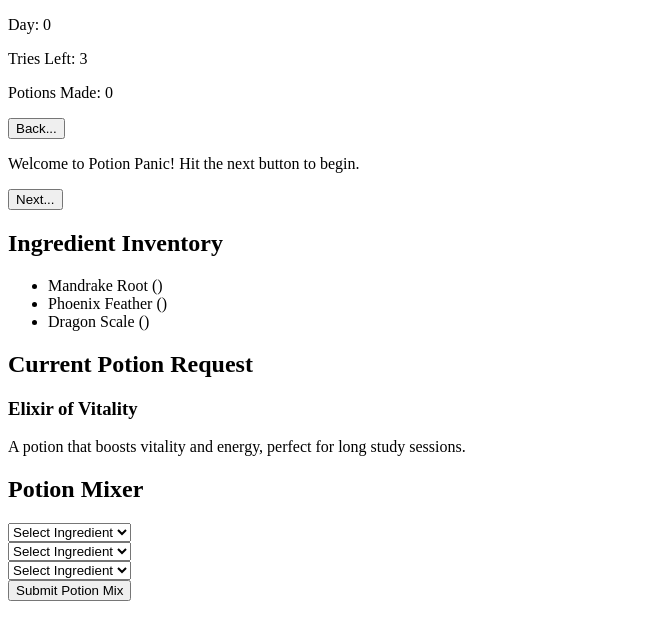
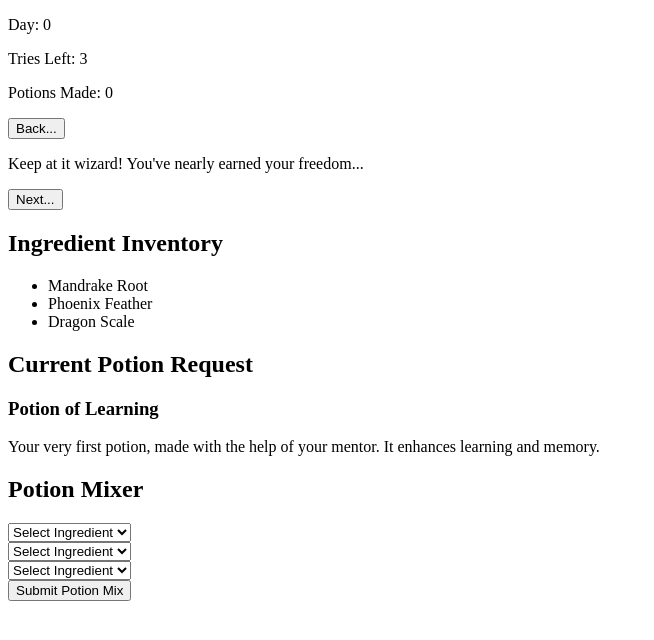
Before and after one commit to shaan-exe/atdp-potionpanic, a Vue app: page / in a window 1280 px wide. Shown: the top 640 px of the page, without its empty margins (0-654 px from the left). Built offline with nearby package versions, Linux system fonts and the light colour scheme.

Commit message:
SAVE - commit to transfer devices. No major changes.

```diff
--- a/src/App.vue
+++ b/src/App.vue
@@ -23,6 +23,7 @@ export default {
       gameData: store.gameData,
       requestKey: 0,
       feedbackPanelKey: 0,
+      gameTrackerKey: 0,
     }
   },
   methods: {
@@ -35,9 +36,6 @@ export default {
       } else {
         this.gameState = 'ongoing'
       }
-    },
-    handleRequestChange(newRequest) {
-      this.gameData.currentRequest = newRequest
     },
     handleDayChange() {
       this.gameData.dayProgress += 1
@@ -64,6 +62,10 @@ export default {
         this.feedbackPanelKey += 1
       }
     },
+    refreshGameTracker() {
+      console.log('Refreshing game tracker...')
+      this.gameTrackerKey += 1
+    },
   },
   computed: {
     //these will be "checks" of the current game state, like whether the player has won or lost, or if the game is still ongoing.
@@ -80,7 +82,7 @@ export default {
     will be rendered as well. // following the wireframe, the components will be rendered in the
     following order: // 1. GameTracker // 2. FeedbackPanel // 3. IngredientInventory // 4.
     RequestDisplay // 5. PotionMixer -->
-    <GameTracker :gameData="gameData"></GameTracker>
+    <GameTracker :key="gameTrackerKey" :gameData="gameData"></GameTracker>
     <FeedbackPanel
       :key="feedbackPanelKey"
       @next-feedback="nextFeedback"
@@ -88,8 +90,12 @@ export default {
       :feedback="gameData.currentFeedback"
     ></FeedbackPanel>
     <IngredientInventory :inventoryData="gameData.inventory"></IngredientInventory>
-    <RequestDisplay :key="requestKey" @update-request="handleRequestChange"></RequestDisplay>
-    <PotionMixer :request="gameData.currentRequest" :inventory="gameData.inventory"></PotionMixer>
+    <RequestDisplay :key="requestKey"></RequestDisplay>
+    <PotionMixer
+      @updateGameTracker="refreshGameTracker"
+      :request="gameData.currentRequest"
+      :inventory="gameData.inventory"
+    ></PotionMixer>
   </main>
 </template>
 
--- a/src/json/ingredients.json
+++ b/src/json/ingredients.json
@@ -6,6 +6,7 @@
     "rarity": "common",
     "quantity": 1
   },
+
   {
     "name": "Phoenix Feather",
     "type": "magical",
--- a/src/json/potionrequests.json
+++ b/src/json/potionrequests.json
@@ -7,13 +7,13 @@
   },
   {
     "name": "Elixir of Vitality",
-    "ingredients": ["Phoenix Feather", "Mandrake Root"],
+    "ingredients": ["Phoenix Feather", "Mandrake Root", "Dragon Scale"],
     "rarity": "rare",
     "description": "A potion that boosts vitality and energy, perfect for long study sessions."
   },
   {
     "name": "Resilience Brew",
-    "ingredients": ["Dragon Scale", "Phoenix Feather"],
+    "ingredients": ["Dragon Scale", "Phoenix Feather", "Mandrake Root"],
     "rarity": "legendary",
     "description": "A powerful potion that enhances physical resilience and strength."
   }
--- a/src/main-components/GameTracker.vue
+++ b/src/main-components/GameTracker.vue
@@ -1,12 +1,12 @@
 <script>
 import store from '../shared-data/store.js'
 export default {
-  props: {
-    gameData: store.gameData,
-  },
+  props: {},
   components: {},
   data() {
-    return {}
+    return {
+      gameData: store.gameData,
+    }
   },
   methods: {
     // updateTracker()  Updates the visual tracker (day progress, current tries in the day + tries left, and other misc stats like total potions made, etc.)
--- a/src/main-components/PotionMixer.vue
+++ b/src/main-components/PotionMixer.vue
@@ -1,20 +1,24 @@
 <script>
 import MixerSlot from './sub-components/MixerSlot.vue'
-
+import store from '../shared-data/store.js'
 export default {
   components: {
     MixerSlot,
   },
   props: {
     inventory: Array,
-    request: {},
+    request: store.gameData.currentRequest, // Use the current request from the store
   },
   data() {
     return {
       selectedSlots: [null, null, null], // track 3 selected ingredients
+      gameData: store.gameData,
     }
   },
   methods: {
+    updateGameTrackerEmit() {
+      this.$emit('updateGameTracker')
+    },
     updateSlot(index, ingredient) {
       this.selectedSlots[index] = ingredient
     },
@@ -31,11 +35,20 @@ export default {
       const requestNames = this.request.ingredients.map((ing) => ing.name)
       if (selectedNames.length !== requestNames.length) {
         console.log('Potion mix is incorrect, try again.')
+        this.selectedSlots = [null, null, null]
+
+        store.gameData.triesLeft -= 1
+        this.updateGameTrackerEmit()
         return
       }
       const isMatch = selectedNames.every((name, index) => name === requestNames[index])
       if (isMatch) {
-        console.log('Potion mix is correct! 🎉')
+        console.log('Potion mix is correct!')
+        store.gameData.totalPotionsMade += 1
+        store.gameData.dayProgress += 1
+        store.gameData.triesLeft = 3
+        this.selectedSlots = [null, null, null]
+        this.updateGameTrackerEmit()
       } else {
         console.log('Potion mix is incorrect, try again.')
       }
--- a/src/main-components/RequestDisplay.vue
+++ b/src/main-components/RequestDisplay.vue
@@ -1,14 +1,14 @@
 <script>
 import Ingredients from '../json/ingredients.json'
 import PotionRequests from '../json/potionrequests.json'
-
+import store from '../shared-data/store.js'
 export default {
   components: {},
   data() {
     return {
       PotionRequests: PotionRequests,
       Ingredients: Ingredients,
-      currentRequest: null,
+      gameData: store.gameData, // Initialize with current request from store
     }
   },
   methods: {
@@ -19,18 +19,20 @@ export default {
       // Make an array of the ingredients in the request
       let ingredients = request.ingredients
 
-      this.currentRequest = {
+      let curRequest = {
         name: request.name,
         description: request.description,
         ingredients: this.Ingredients.filter((ingredient) => ingredients.includes(ingredient.name)),
       }
-      this.$emit('update-request', this.currentRequest)
+      store.gameData.currentRequest = curRequest
+      console.log(store.gameData.currentRequest)
+      console.log(this.currentRequest, 's')
     },
   },
   computed: {
     //will most likely be used to check the current request against the player's inventory to see if they can fulfill it.
   },
-  mounted() {
+  beforeMount() {
     this.generateRequest()
   },
 }
@@ -39,11 +41,12 @@ export default {
 <template>
   <section>
     <h2>Current Potion Request</h2>
-    <div v-if="currentRequest">
-      <h3>{{ currentRequest.name }}</h3>
-      <p>{{ currentRequest.description }}</p>
+    <div v-if="gameData">
+      <h3>{{ gameData.currentRequest.name }}</h3>
+
+      <p>{{ gameData.currentRequest.description }}</p>
     </div>
-    <p v-else>No current request.</p>
+    <p v-else>No current request.{{ console.log(gameData) }}</p>
   </section>
 </template>
 
--- a/src/main-components/sub-components/IngredientItem.vue
+++ b/src/main-components/sub-components/IngredientItem.vue
@@ -16,7 +16,7 @@ export default {
 <template>
   <!-- this is a single item in the users inventory, along with its relevant details and images. -->
   <li>
-    <span v-if="item">{{ item.name }} ({{ item.quantity }})</span>
+    <span v-if="item">{{ item.name }}</span>
   </li>
 </template>
 
```
